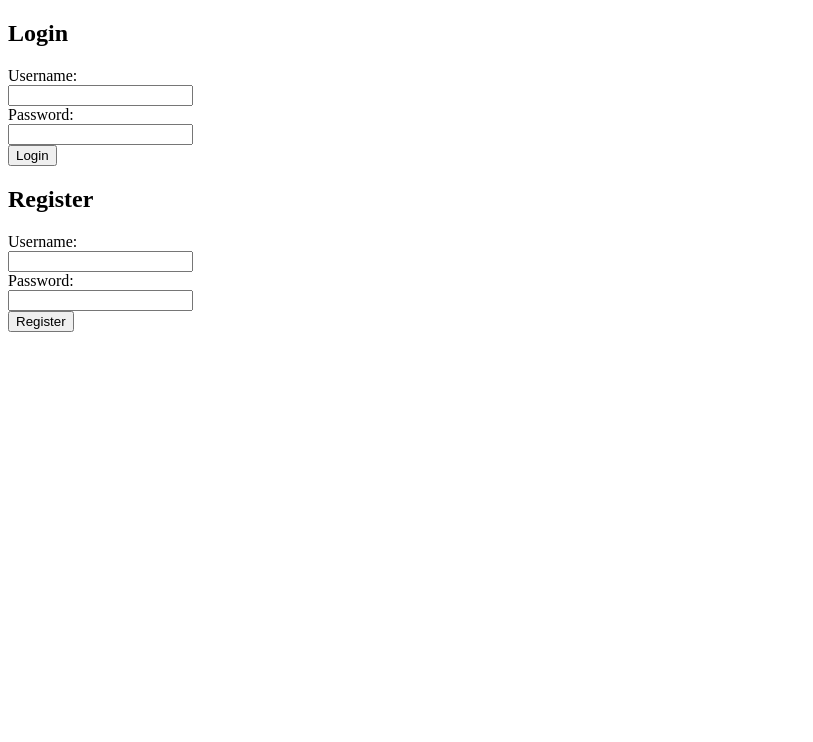
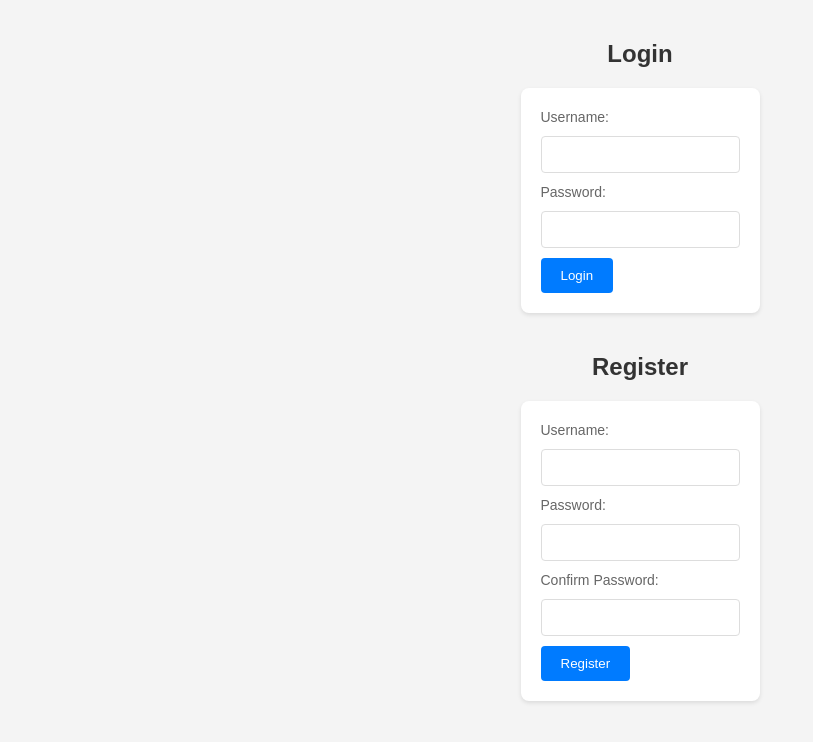
Before and after one commit to jakey479/movie_web_app, a Flask app: page / in a window 1280 px wide. Shown: the top 742 px of the page, without its empty margins (0-813 px from the left). Run offline with Flask 3, Linux system fonts and the light colour scheme; parts of the project's set-up code (start-up, migrations or seed data) failed here and were passed over.

Commit message:
latest update

```diff
--- a/data/movie_database.json
+++ b/data/movie_database.json
@@ -1,13 +1,60 @@
 {
     "jakey479": {
-        "password": "scrypt:32768:8:1$rqIB9f3lgf5uFnqN$6001dda5251c9c15f7495358c1a47529134c957e188608fa38a42522db5c04ddbd720a4c29e4db6245e22eb0fcbb005e428bb06bd9add000f0f574275437da28",
+        "password": "scrypt:32768:8:1$IsO99qjDkUugfGDa$16af53947b7d5edda94d0c929380c56df3daaeaa24a23f06b977e39d1470962a734c73d280059393133414059c77621822f53c97f6e11cc76a4b95beeef85538",
         "user_data": {
-            "user_movies": {},
-            "user_address": "118 tyndall ave"
+            "user_movies": {}
         }
     },
-    "jakey579": {
-        "password": "scrypt:32768:8:1$DSXBxKbIW9tqqVi1$b1b4b280af9ec9e55d0c58a0132438d29baefea14fb4e618b2b5cabfea209c084da9a0b3fc5e8b482ee6ba48b58d18cea4d4a69428e35c78107beff8c012e349",
+    "JennaJam": {
+        "password": "scrypt:32768:8:1$hwWUuA80DQ41YbaY$d065ceb31f6161e870e690a8000e5ace01971902509491c3126281bf00745ae45f2f62ace3211dd1e634c7e9cb37804fb33d65ed24ddb94969582e0eef7f43f2",
+        "user_data": {
+            "user_movies": {}
+        }
+    },
+    "junebug": {
+        "password": "scrypt:32768:8:1$LceBrn121zqwHLW3$42f7af985918a51772b812bdf598332a1142a598952ebe94991c29d159ab5726bbd3d06df3752d909ab6b0f3e73149f2b3c49cdf4c76384b8c580053cde0e102",
+        "user_data": {
+            "user_movies": {
+                "236df7e2784341b1a16d0c620fd0d4ad": {
+                    "title": "Cats",
+                    "release date": "20 Dec 2019",
+                    "director": "Tom Hooper"
+                }
+            }
+        }
+    },
+    "frank": {
+        "password": "scrypt:32768:8:1$zbhzfQZgNXdUYAYJ$9421069d15e1df30558b22bf282e4865bc5c8e64a6d7f664ff58331e3b85a600b7c265a855218f700ac6df113873b3054d97f0f5445d3cafc73d3714b74372f9",
+        "user_data": {
+            "user_movies": {}
+        }
+    },
+    "kurtis": {
+        "password": "scrypt:32768:8:1$scC1KQeuJGukbRFQ$db1e732b1e0fb5a0047d1968766249a5d9c484e8ffcbedffb75b48b0ec99dc1a32a4e3f0011ae56a9674dfefab470e24c4906e3bb38d2e165cb9ad36d3905d2c",
+        "user_data": {
+            "user_movies": {}
+        }
+    },
+    "katherine": {
+        "password": "scrypt:32768:8:1$N3YPPnuQLtOE8un6$87c04c08605b2b443eea0538a7dd083c1a2ce9860e12812f2306b77f7835cc73763f6871e5ba28ffd6161279143a285137bc300a2d40d9cd959fa014f54c1519",
+        "user_data": {
+            "user_movies": {}
+        }
+    },
+    "mina": {
+        "password": "scrypt:32768:8:1$nXm3QzGaaJIlBo5f$a22f88eef71d2a6f48dd6515ff0cfb60b3c4da32ddeb6db71e96df14285202ebb874a5b9219d21eb3193b619b2011a1e473faab1c10d7291a6dd212356f47b98",
+        "user_data": {
+            "user_movies": {}
+        }
+    },
+    "jakey": {
+        "password": "scrypt:32768:8:1$9HoTOQICFczwlbCx$6982944291d3187ca4b95fa2c25dbb53a2b923abeafe4cca5cfe11419a16e5a22aa6bf755396bfebaa6bc66dd0b07a480c0414c7c62f8665fedc2cf57833a936",
+        "user_data": {
+            "user_movies": {}
+        }
+    },
+    "jackoff": {
+        "password": "scrypt:32768:8:1$kKSzS6ZpGzCXBzxz$78dc5b9c83887ac99dc050a21937e03212433e3be7a2408f2d908bce7e71c32e5cc00f495db0afa0238ed07d60d704e865ff65adfafd14eaafc33b760ac1acc8",
         "user_data": {
             "user_movies": {}
         }
--- a/main.py
+++ b/main.py
@@ -1,4 +1,4 @@
-from flask import Flask, render_template, request, redirect, url_for, session
+from flask import Flask, render_template, request, redirect, url_for, session, flash
 from flask_cors import CORS
 from uuid import uuid4
 from data_management.file_manager_classes import JsonFileManager
@@ -22,33 +22,35 @@ crud_user_data = JsonCrudUserData(
 @app.route('/', methods=["GET", "POST"])
 def user_login():
     if request.method == "GET":
-        if 'username' in session:
-            del session['username']
         return render_template('user_login.html')
     if request.method == "POST":
         password_attempt = request.form['password']
         username_attempt = request.form['username']
-        is_valid_login = login_manager.is_valid_login(
+        if login_manager.is_valid_login(
             username_attempt=username_attempt,
             password_attempt=password_attempt
-        )
-        if is_valid_login:
+        ):
             session['username'] = username_attempt
             return redirect(url_for('display_user_movies'))
-        return render_template('user_login.html')
+        return redirect(url_for('user_login'))
 
 @app.route('/add_user', methods=["POST"])
 def add_user():
     username = request.form['username']
     password = request.form['password']
+    if username in crud_user_data.users_database:
+        flash('Username already taken')
+        return render_template('user_login.html')
     crud_user_data.add_user(
         username=username,
         password=password
         )
-    return redirect(url_for('movie_database_users'))
+    session['username'] = username
+    return redirect(url_for('display_user_movies'))
 
 @app.route('/display_user_movies')
 def display_user_movies():
+    print(session.get('username'))
     return render_template(
         'user_movies_data.html',
         user_movies=crud_user_data.return_user_movies(username=session.get('username')),
@@ -67,6 +69,8 @@ def add_movie_to_user_database():
             movie_data=formatted_movie_dictionary
             )
         return redirect(url_for('display_user_movies'))
+    else:
+        return render_template('movie_not_available.html')
 
 @app.route('/users/update_movie/<movie_id>', methods=["POST"])
 def update_movie(movie_id):
--- /dev/null
+++ b/static/user_login.css
@@ -0,0 +1,58 @@
+
+body {
+    font-family: Arial, sans-serif;
+    background-color: #f4f4f4;
+    margin: 0;
+    padding: 20px;
+    display: flex;
+    flex-direction: column;
+    align-items: center;
+    justify-content: center;
+}
+
+h2 {
+    color: #333;
+    margin-bottom: 20px;
+}
+
+form {
+    background: white;
+    padding: 20px;
+    border-radius: 8px;
+    box-shadow: 0 2px 4px rgba(0, 0, 0, 0.1);
+    margin-bottom: 20px;
+}
+
+label {
+    font-size: 14px;
+    color: #666;
+}
+
+input[type="text"],
+input[type="password"] {
+    width: 100%;
+    padding: 10px;
+    margin: 10px 0;
+    border: 1px solid #ddd;
+    border-radius: 4px;
+    box-sizing: border-box;
+}
+
+input[type="submit"] {
+    background-color: #007bff;
+    color: white;
+    padding: 10px 20px;
+    border: none;
+    border-radius: 4px;
+    cursor: pointer;
+    transition: background-color 0.3s;
+}
+
+input[type="submit"]:hover {
+    background-color: #0056b3;
+}
+
+.flashes {
+    list-style-type: none;
+    text-align: center;
+}
--- /dev/null
+++ b/static/validate_new_password.js
@@ -0,0 +1,9 @@
+function validatePassword() {
+    var password = document.getElementById("new_password").value;
+    var confirmPassword = document.getElementById("confirm_password").value;
+    if (password != confirmPassword) {
+        alert("Passwords do not match.");
+        return false;
+    }
+    return true;
+}
--- a/templates/user_login.html
+++ b/templates/user_login.html
@@ -3,31 +3,43 @@
 <html>
 <head>
     <title>Login</title>
+    <link rel="stylesheet" href="{{ url_for('static', filename='user_login.css') }}">
 </head>
 <body>
     <h2>Login</h2>
     <form method="POST" action="{{ url_for('user_login') }}">
         <label for="username">Username:</label>
         <br>
-        <input type="text" name="username">
+        <input type="text" name="username" required>
         <br>
         <label for="password">Password:</label>
         <br>
-        <input type="text" name="password">
+        <input type="password" name="password" required>
         <br>
         <input type="submit" value="Login">
     </form>
     <h2>Register</h2>
-    <form method="POST" action="{{ url_for('add_user') }}">
+    <form method="POST" action="{{ url_for('add_user') }}" onsubmit="return validatePassword()">
+    {% with messages = get_flashed_messages() %}
+        {% if messages %}
+            <p class=flashes>{{ messages[0] }}</p>
+        {% endif %}
+    {% endwith %}
         <label for="new_username">Username:</label>
         <br>
-        <input type="text" name="username" id="new_username">
+        <input type="text" name="username" id="new_username" required>
         <br>
         <label for="new_password">Password:</label>
         <br>
-        <input type="password" name="password" id="new_password">
+        <input type="password" name="password" id="new_password" required>
+        <br>
+        <label for="confirm_password">Confirm Password:</label>
+        <br>
+        <input type="password" name="confirm_password" id="confirm_password" required>
+        <span id="passwordMatchIndicator"></span>
         <br>
         <input type="submit" value="Register">
     </form>
+    <script type="text/javascript" src="{{ url_for('static', filename='validate_new_password.js') }}"></script>
 </body>
 </html>
```
Also changed, not shown: data_management/crud_user_data_classes.py (+12 -3 lines), static/movie_database_users.css (deleted, +0 -43 lines), static/movie_not_available.css (added, +31 -0 lines), templates/movie_not_available.html (added, +15 -0 lines), utils/OMDB_api_handler.py (+4 -3 lines), utils/helpers.py (+0 -9 lines), utils/login_manager_class.py (+8 -10 lines).
